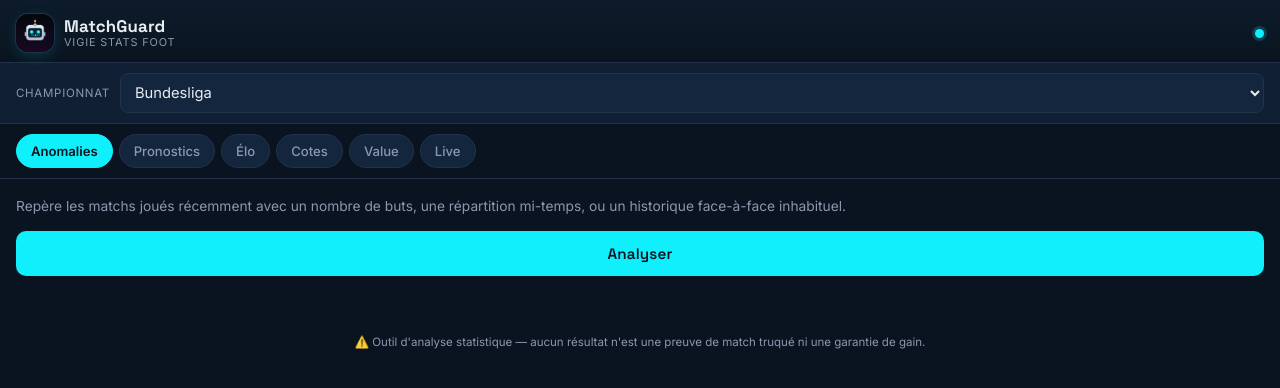
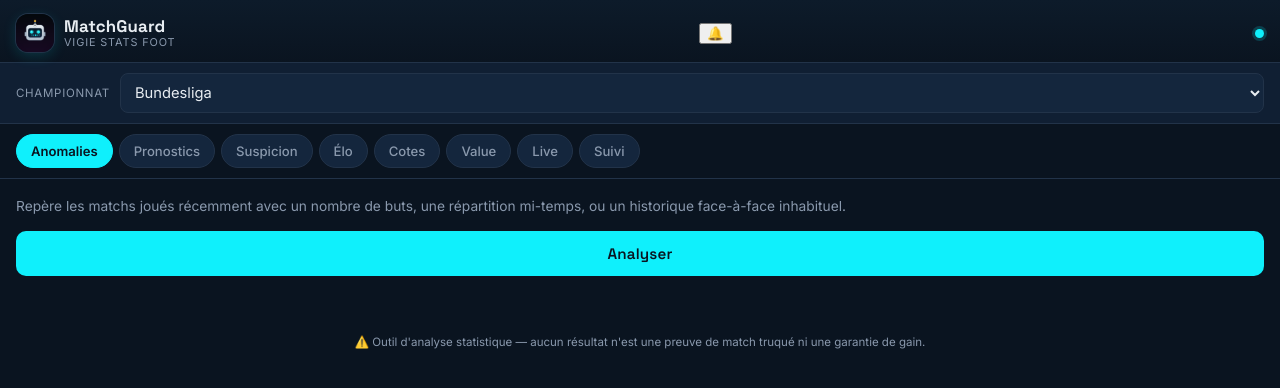
Before and after one commit to Oumarplus/matchguard-webapp, a Flask app: page / in a window 1280 px wide. Shown: the top 388 px of the page. Run offline with Flask 3, Linux system fonts and the light colour scheme.

Commit message:
Update index.html

```diff
--- a/templates/index.html
+++ b/templates/index.html
@@ -23,6 +23,7 @@
       <span class="brand-sub">vigie stats foot</span>
     </div>
   </div>
+  <button class="notif-btn" id="notifBtn" title="Activer les notifications (pendant que l'app est ouverte)">🔔</button>
   <div class="status-dot" id="statusDot" title="Statut des APIs"></div>
 </header>
 
@@ -34,10 +35,12 @@
 <nav class="tabbar" id="tabbar">
   <button class="tab active" data-tab="check">Anomalies</button>
   <button class="tab" data-tab="predict">Pronostics</button>
+  <button class="tab" data-tab="suspicion">Suspicion</button>
   <button class="tab" data-tab="elo">Élo</button>
   <button class="tab" data-tab="odds">Cotes</button>
   <button class="tab" data-tab="value">Value</button>
   <button class="tab" data-tab="live">Live</button>
+  <button class="tab" data-tab="calibration">Suivi</button>
 </nav>
 
 <main id="content">
@@ -54,6 +57,12 @@
     <div class="results" id="results-predict"></div>
   </section>
 
+  <section class="panel" id="panel-suspicion">
+    <p class="panel-hint">Score combiné (0-100) mêlant l'écart de value bet et le mouvement de cotes des matchs à venir — un seul indicateur au lieu de consulter chaque onglet séparément.</p>
+    <button class="run-btn" data-action="suspicion">Calculer le score</button>
+    <div class="results" id="results-suspicion"></div>
+  </section>
+
   <section class="panel" id="panel-elo">
     <p class="panel-hint">Rating Élo (clubelo.com) et courbe de progression sur 12 mois pour deux équipes.</p>
     <div class="elo-inputs">
@@ -65,13 +74,13 @@
   </section>
 
   <section class="panel" id="panel-odds">
-    <p class="panel-hint">Probabilités 1X2 issues des cotes du marché, et mouvements notables depuis ta dernière vérification.</p>
+    <p class="panel-hint">Probabilités 1X2 issues des cotes du marché (nettes, marge retirée), et marge du bookmaker affichée pour transparence.</p>
     <button class="run-btn" data-action="odds">Vérifier les cotes</button>
     <div class="results" id="results-odds"></div>
   </section>
 
   <section class="panel" id="panel-value">
-    <p class="panel-hint">Compare le modèle Poisson aux cotes du marché (Plus/Moins 2.5) pour repérer une éventuelle "value".</p>
+    <p class="panel-hint">Compare le modèle Poisson aux cotes nettes du marché (Plus/Moins 2.5) pour repérer une éventuelle "value".</p>
     <button class="run-btn" data-action="value">Chercher une value</button>
     <div class="results" id="results-value"></div>
   </section>
@@ -80,6 +89,12 @@
     <p class="panel-hint">Matchs en cours et sursauts de buts suspects (dépend d'une vérification précédente pour comparer).</p>
     <button class="run-btn" data-action="live">Voir le direct</button>
     <div class="results" id="results-live"></div>
+  </section>
+
+  <section class="panel" id="panel-calibration">
+    <p class="panel-hint">Fiabilité du modèle dans le temps : chaque pronostic calculé est mémorisé, puis comparé au résultat réel une fois le match joué.</p>
+    <button class="run-btn" data-action="calibration">Voir le suivi</button>
+    <div class="results" id="results-calibration"></div>
   </section>
 
 </main>
```
